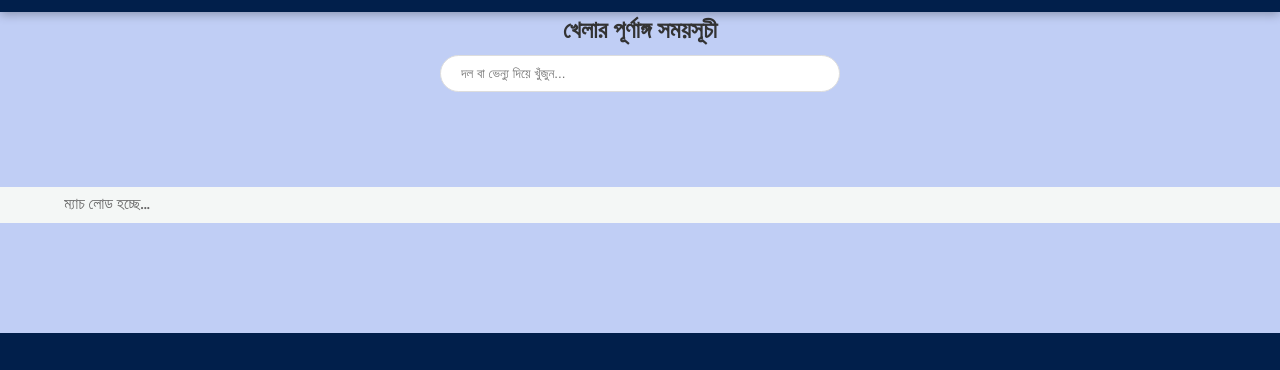
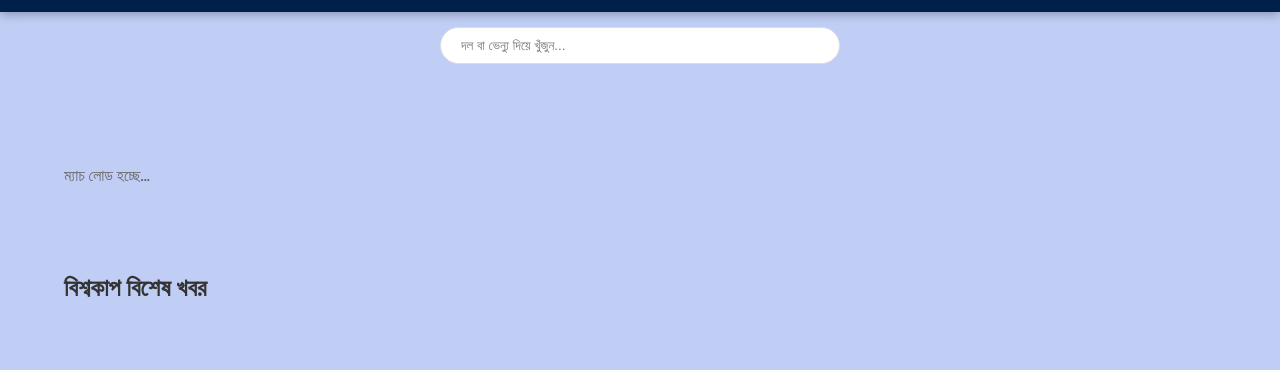
Before and after one commit to asrafulislamshakil98-hue/wc2026, a website: page public/index.html in a window 1280 px wide. Shown: the part 58-428 px from the top of the page. Drawn offline with Linux system fonts and the light colour scheme; no server answers.

Commit message:
Add files via upload

```diff
--- a/public/index.html
+++ b/public/index.html
@@ -534,46 +534,7 @@
         0% { opacity: 1; } 50% { opacity: 0.6; } 100% { opacity: 1; }
     }
 
-    /* পুরো সেকশনের প্যাডিং এবং মার্জিন জিরো করা */
-.match-story-section {
-    padding: 0 !important;
-    margin: 0 !important;
-    background: #f4f7f6; /* আপনার বডির রঙের সাথে মিলিয়ে দিন */
-}
 
-/* স্লাইডারের ভেতরের গ্যাপ কমানো */
-.story-slider {
-    display: flex;
-    overflow-x: auto;
-    gap: 8px; /* কার্ডগুলোর মাঝখানের দূরত্ব */
-    padding: 5px 0 !important; /* উপরে নিচে মাত্র ৫ পিক্সেল জায়গা */
-    cursor: grab;
-    scrollbar-width: none;
-    margin-top: 5px; /* নেভিগেশন বারের থেকে সামান্য দূরত্ব */
-}
-
-/* কার্ডের সাইজ কিছুটা ছোট করা যাতে কম জায়গা লাগে */
-.story-card {
-    flex: 0 0 120px !important; /* চওড়া কমিয়ে ১২০ করা হলো */
-    height: 160px !important; /* উচ্চতা কমিয়ে ১৬০ করা হলো */
-    padding: 10px 5px !important; /* ভেতরের প্যাডিং কমানো হলো */
-}
-
-/* সার্চ বক্সের ওপরের জায়গা কমানো */
-#schedule {
-    margin-top: 0 !important;
-    padding-top: 0 !important;
-}
-
-#searchInput {
-    margin-top: 5px !important; /* স্লাইডারের ঠিক নিচেই সার্চ বক্স থাকবে */
-    margin-bottom: 10px !important;
-}
-
-/* যদি "খেলার পূর্ণাঙ্গ সময়সূচী" শিরোনাম থাকে, সেটি হাইড করে দিন */
-.section-title {
-    display: none !important;
-}
     </style>
 
 <link rel="icon" type="image/png" href="images/logo.png.png">
@@ -634,7 +595,6 @@
 
     <section id="schedule" class="container" style="padding-bottom: 50px;">
         <div class="section-header">
-            <h2>খেলার পূর্ণাঙ্গ সময়সূচী</h2>
             <input type="text" id="searchInput" placeholder="দল বা ভেন্যু দিয়ে খুঁজুন...">
         </div>
     </section>
```
